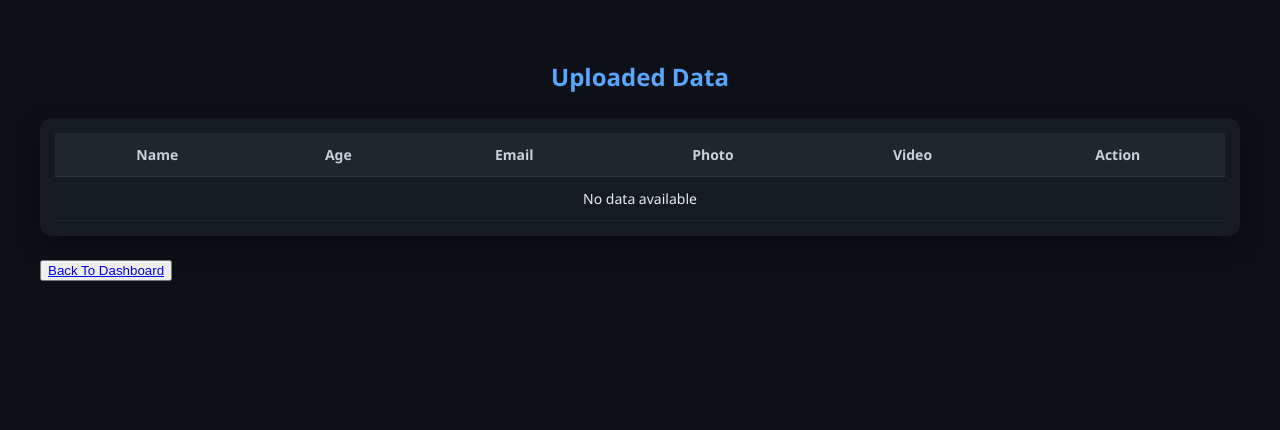
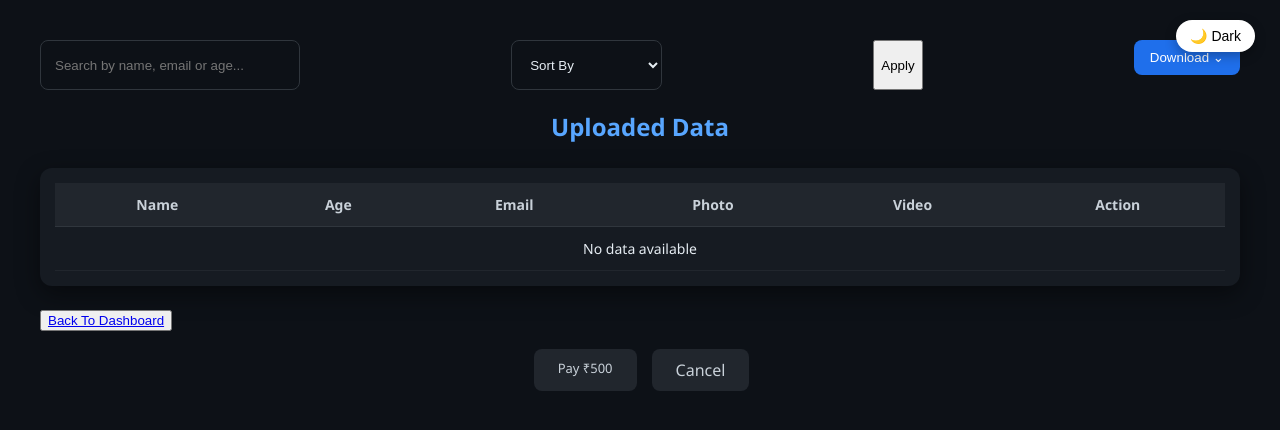
Before and after one commit to tanish114/Viewspace, a Django app: page /show_data/ in a window 1280 px wide. Shown: the top 430 px of the page. Run offline with Django 5.2, Linux system fonts and the light colour scheme; data that the repository does not hold is empty.

Commit message:
final update

```diff
--- a/project/app/templates/dashboard.html
+++ b/project/app/templates/dashboard.html
@@ -26,6 +26,9 @@
             <button class="side-btn" onclick="showSection('upload')">Upload</button>
             <a href="{% url 'logout' %}" class="side-btn" style="text-decoration:none;">Logout</a>
             <button class="side-btn" > <a href="{% url 'show_data' %}"> Show Data</a></button>
+
+
+
         </div>
 
 
--- a/project/app/templates/show_data.html
+++ b/project/app/templates/show_data.html
@@ -32,6 +32,17 @@
     text-align: center;
     color: #58a6ff;
     margin-bottom: 25px;
+}
+
+input, select {
+    background: #0d1117;
+    color: #e6edf3;
+}
+
+body.light-mode input,
+body.light-mode select {
+    background: #f9fafb;
+    color: #000;
 }
 
 /* ================================================= */
@@ -180,16 +191,188 @@
 .edit-form-actions a:hover {
     background: #30363d;
 }
+
+/* ================= THEME TOGGLE BUTTON ================= */
+.theme-toggle {
+    position: fixed;
+    top: 20px;
+    right: 25px;
+    padding: 8px 14px;
+    border-radius: 20px;
+    border: none;
+    cursor: pointer;
+    font-size: 14px;
+    background: #ffffff;
+    color: #000;
+    box-shadow: 0 4px 12px rgba(0,0,0,0.3);
+    z-index: 9999;
+}
+
+/* ================= LIGHT MODE ================= */
+body.light-mode {
+    background: #f4f6fb;
+    color: #000;
+}
+
+body.light-mode h2 {
+    color: #1f6feb;
+}
+
+body.light-mode .table-wrapper {
+    background: #ffffff;
+    box-shadow: 0 8px 25px rgba(0,0,0,0.15);
+}
+
+body.light-mode thead {
+    background: #e5e7eb;
+}
+
+body.light-mode th,
+body.light-mode td {
+    color: #000;
+    border-bottom: 1px solid #d1d5db;
+}
+
+body.light-mode tbody tr:hover {
+    background: rgba(31, 111, 235, 0.08);
+}
+
+body.light-mode .edit-form-wrapper {
+    background: #ffffff;
+    border: 1px solid #d1d5db;
+}
+
+body.light-mode .edit-form-wrapper input {
+    background: #f9fafb;
+    color: #000;
+    border: 1px solid #d1d5db;
+}
+
+body.light-mode a.edit {
+    background: #2563eb;
+}
+
+body.light-mode a.delete {
+    background: #dc2626;
+}
+
+.download-wrapper {
+    position: relative;
+    display: inline-block;
+    margin-bottom: 15px;
+}
+
+.download-btn {
+    padding: 10px 16px;
+    background: #1f6feb;
+    color: #fff;
+    border: none;
+    border-radius: 8px;
+    cursor: pointer;
+}
+
+.download-menu {
+    display: none;
+    position: absolute;
+    right: 0;
+    margin-top: 8px;
+    background: #161b22;
+    border: 1px solid #30363d;
+    border-radius: 10px;
+    min-width: 160px;
+    box-shadow: 0 10px 30px rgba(0,0,0,0.5);
+    z-index: 999;
+}
+
+.download-menu a {
+    display: block;
+    padding: 10px 14px;
+    color: #e6edf3;
+    text-decoration: none;
+    font-size: 14px;
+}
+
+.download-menu a:hover {
+    background: #21262d;
+}
+
+.download-wrapper:hover .download-menu {
+    display: block;
+}
+
+/* Light mode */
+body.light-mode .download-menu {
+    background: #ffffff;
+    border: 1px solid #d1d5db;
+}
+
+body.light-mode .download-menu a {
+    color: #000;
+}
+
+
 </style>
+
+
 
 
 
 
 </head>
 <body>
+<button id="themeToggle" class="theme-toggle">🌙 Dark</button>
 
 <div class="container">
+
+<form method="GET" style="display:flex; gap:12px; justify-content:space-between; flex-wrap:wrap; margin-bottom:20px;">
+
+    <!-- SEARCH -->
+    <input
+        type="text"
+        name="q"
+        placeholder="Search by name, email or age..."
+        value="{{ query|default:'' }}"
+        style="padding:10px 14px; width:260px; border-radius:8px; border:1px solid #30363d;"
+    >
+
+    <!-- SORT -->
+    <select
+        name="sort"
+        onchange="this.form.submit()"
+        style="padding:10px 14px; border-radius:8px; border:1px solid #30363d;"
+    >
+        <option value="">Sort By</option>
+
+        <option value="name_asc" {% if sort == "name_asc" %}selected{% endif %}>Name A → Z</option>
+        <option value="name_desc" {% if sort == "name_desc" %}selected{% endif %}>Name Z → A</option>
+
+        <option value="age_asc" {% if sort == "age_asc" %}selected{% endif %}>Age Low → High</option>
+        <option value="age_desc" {% if sort == "age_desc" %}selected{% endif %}>Age High → Low</option>
+
+        <option value="email_asc" {% if sort == "email_asc" %}selected{% endif %}>Email A → Z</option>
+        <option value="email_desc" {% if sort == "email_desc" %}selected{% endif %}>Email Z → A</option>
+    </select>
+
+    <button type="submit" class="action edit">Apply</button>
+
+    <div class="download-wrapper">
+    <button class="download-btn">
+        Download ⌄
+    </button>
+
+    <div class="download-menu">
+        <a href="{% url 'download_data' 'excel' %}">📊 Excel (.xlsx)</a>
+        <a href="{% url 'download_data' 'csv' %}">📄 CSV</a>
+        <a href="{% url 'download_data' 'json' %}">🔧 JSON</a>
+    </div>
+</div>
+
+</form>
+
+
     <h2>Uploaded Data</h2>
+
+
 
     <div class="table-wrapper">
         <table>
@@ -266,6 +449,9 @@
             <button type="submit">Save Changes</button>
             <a href="{% url 'show_data' %}">Cancel</a>
         </div>
+
+
+
     </form>
 </div>
 
@@ -273,5 +459,40 @@
 {% endif %}
 <br>
 <button><a href="{% url 'dashboard' %}"> Back To Dashboard</a></button>
+
+<br>
+<div class="edit-form-actions">
+
+    <a href="{% url 'create_payment' %}" class="action edit">
+        Pay ₹500
+    </a>
+
+    <a href="{% url 'show_data' %}">Cancel</a>
+</div>
+
+
 </body>
+
+<script>
+const toggleBtn = document.getElementById("themeToggle");
+
+// Load saved theme on refresh
+if (localStorage.getItem("theme") === "light") {
+    document.body.classList.add("light-mode");
+    toggleBtn.textContent = "🌞 Light";
+}
+
+toggleBtn.addEventListener("click", () => {
+    document.body.classList.toggle("light-mode");
+
+    if (document.body.classList.contains("light-mode")) {
+        toggleBtn.textContent = "🌞 Light";
+        localStorage.setItem("theme", "light");
+    } else {
+        toggleBtn.textContent = "🌙 Dark";
+        localStorage.setItem("theme", "dark");
+    }
+});
+</script>
+
 </html>
--- a/project/app/views.py
+++ b/project/app/views.py
@@ -8,6 +8,22 @@
 from django.views.decorators.cache import never_cache
 from django.core.exceptions import ValidationError
 from .models import data
+import razorpay
+from django.conf import settings
+from django.views.decorators.csrf import csrf_exempt
+from django.http import HttpResponseBadRequest
+from django.conf import settings
+RAZORPAY_KEY_ID = settings.RAZORPAY_KEY_ID
+RAZORPAY_KEY_SECRET = settings.RAZORPAY_KEY_SECRET
+import csv
+import json
+from django.http import HttpResponse
+from openpyxl import Workbook
+from reportlab.lib.pagesizes import A4
+from reportlab.pdfgen import canvas
+from django.http import HttpResponse
+from django.utils.timezone import now
+
 
 # Create your views here.
 def index(req):
@@ -247,18 +263,49 @@
     upload.delete()
     return redirect('show_data')
 
+from django.db.models import Q
+
 def show_data(request):
     uploads = Upload.objects.all()
     edit_obj = None
 
+    # ---------- SEARCH ----------
+    query = request.GET.get('q')
+    if query:
+        uploads = uploads.filter(
+            Q(name__icontains=query) |
+            Q(email__icontains=query) |
+            Q(age__icontains=query)
+        )
+
+    # ---------- SORT ----------
+    sort = request.GET.get('sort')
+
+    if sort == "name_asc":
+        uploads = uploads.order_by("name")
+    elif sort == "name_desc":
+        uploads = uploads.order_by("-name")
+    elif sort == "age_asc":
+        uploads = uploads.order_by("age")
+    elif sort == "age_desc":
+        uploads = uploads.order_by("-age")
+    elif sort == "email_asc":
+        uploads = uploads.order_by("email")
+    elif sort == "email_desc":
+        uploads = uploads.order_by("-email")
+
+    # ---------- EDIT MODE ----------
     edit_id = request.GET.get('edit')
     if edit_id:
         edit_obj = Upload.objects.get(id=edit_id)
 
     return render(request, 'show_data.html', {
         'uploads': uploads,
-        'edit_obj': edit_obj
+        'edit_obj': edit_obj,
+        'query': query,
+        'sort': sort
     })
+
 
 
 def update_upload(request, pk):
@@ -277,3 +324,124 @@
 
         obj.save()
         return redirect('show_data')
+
+def create_payment(request):
+    client = razorpay.Client(
+        auth=(RAZORPAY_KEY_ID, RAZORPAY_KEY_SECRET)
+    )
+
+    amount = 50000  # ₹500 in paise (TEST AMOUNT)
+
+    order = client.order.create({
+        "amount": amount,
+        "currency": "INR",
+        "payment_capture": 1
+    })
+
+    context = {
+        "order_id": order["id"],
+        "razorpay_key": RAZORPAY_KEY_ID,
+        "amount": amount,
+        "currency": "INR"
+    }
+
+    return render(request, "payment.html", context)
+
+@csrf_exempt
+def payment_success(request):
+    if request.method == "POST":
+        client = razorpay.Client(
+            auth=(RAZORPAY_KEY_ID, RAZORPAY_KEY_SECRET)
+        )
+
+        try:
+            client.utility.verify_payment_signature({
+                'razorpay_order_id': request.POST.get('razorpay_order_id'),
+                'razorpay_payment_id': request.POST.get('razorpay_payment_id'),
+                'razorpay_signature': request.POST.get('razorpay_signature')
+            })
+            request.session["invoice_data"] = {
+                "payment_id": request.POST.get("razorpay_payment_id"),
+                "order_id": request.POST.get("razorpay_order_id"),
+                "amount": 500,  # must match Razorpay amount
+            }
+            request.session["payment_done"] = True
+            request.session.modified = True
+            return redirect("dashboard")
+
+
+
+            return render(request, "payment_success.html")
+
+        except razorpay.errors.SignatureVerificationError:
+            return HttpResponseBadRequest("Payment verification failed")
+
+
+def download_data(request, file_type):
+    uploads = Upload.objects.all()
+
+    # -------- CSV --------
+    if file_type == "csv":
+        response = HttpResponse(content_type="text/csv")
+        response["Content-Disposition"] = 'attachment; filename="uploads.csv"'
+
+        writer = csv.writer(response)
+        writer.writerow(["Name", "Age", "Email", "Photo URL", "Video URL"])
+
+        for u in uploads:
+            writer.writerow([
+                u.name,
+                u.age,
+                u.email,
+                u.photo.url if u.photo else "",
+                u.video.url if u.video else "",
+            ])
+
+        return response
+
+    # -------- EXCEL --------
+    if file_type == "excel":
+        wb = Workbook()
+        ws = wb.active
+        ws.title = "Uploads"
+
+        headers = ["Name", "Age", "Email", "Photo URL", "Video URL"]
+        ws.append(headers)
+
+        for u in uploads:
+            ws.append([
+                u.name,
+                u.age,
+                u.email,
+                u.photo.url if u.photo else "",
+                u.video.url if u.video else "",
+            ])
+
+        response = HttpResponse(
+            content_type="application/vnd.openxmlformats-officedocument.spreadsheetml.sheet"
+        )
+        response["Content-Disposition"] = 'attachment; filename="uploads.xlsx"'
+        wb.save(response)
+
+        return response
+
+    # -------- JSON --------
+    if file_type == "json":
+        data = []
+        for u in uploads:
+            data.append({
+                "name": u.name,
+                "age": u.age,
+                "email": u.email,
+                "photo": u.photo.url if u.photo else None,
+                "video": u.video.url if u.video else None,
+            })
+
+        response = HttpResponse(
+            json.dumps(data, indent=4),
+            content_type="application/json"
+        )
+        response["Content-Disposition"] = 'attachment; filename="uploads.json"'
+        return response
+
+    return HttpResponse("Invalid file type")
--- a/project/project/urls.py
+++ b/project/project/urls.py
@@ -51,6 +51,12 @@
     path('delete_upload/<int:pk>/',views.delete_upload,name='delete_upload'),
     # path('edit_upload/<int:pk>/',views.edit_upload,name='edit_upload'),
     path('upload_update/<int:pk>/', views.update_upload, name='update_upload'),
+    path("pay/", views.create_payment, name="create_payment"),
+    path("payment-success/", views.payment_success, name="payment_success"),
+    path("download/<str:file_type>/", views.download_data, name="download_data"),
+
+
+
 
 
 
```
Also changed, not shown: project/app/templates/payment.html (added, +137 -0 lines), project/app/templates/payment_success.html (added, +79 -0 lines), project/project/settings.py (+7 -0 lines), project/media/images/Screenshot_186.png (added).
